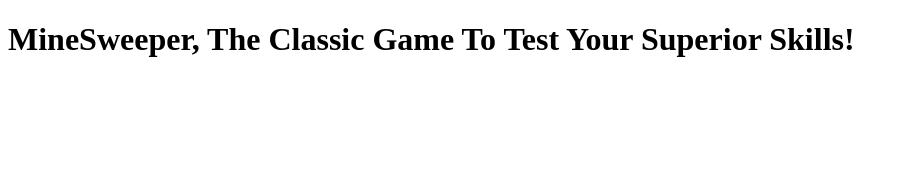
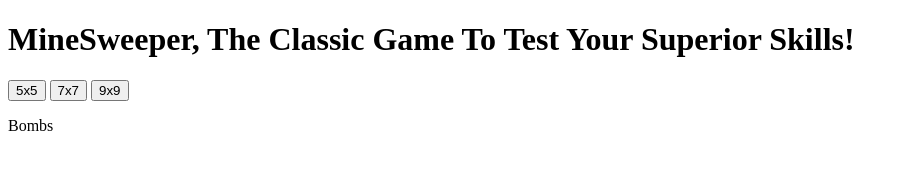
Before and after one commit to justaduck98/minesweeper-online, a plain HTML site: page index.html in a window 1280 px wide. Shown: the whole page, without its empty margins (0-907 px from the left). Drawn offline with Linux system fonts and the light colour scheme.

Commit message:
Initial HTML structure

```diff
--- a/index.html
+++ b/index.html
@@ -8,10 +8,14 @@
   </head>
   <body>
     <h1>MineSweeper, The Classic Game To Test Your Superior Skills!</h1>
-    <div class= ></div>
+    <div class="gameArea">
+        <div class="controlsArea">
+            <button class="difficulty">5x5</button>
+            <button class="difficulty">7x7</button>
+            <button class="difficulty">9x9</button>
+        </div>
+        <p id="bombs">Bombs</p>
+    </div>
   </body>
-  <script
-    src="https://kit.fontawesome.com/f3ab1b9b49.js"
-    crossorigin="anonymous"
-  ></script>
+<script src="https://kit.fontawesome.com/f3ab1b9b49.js" crossorigin="anonymous"></script>
 </html>
```
